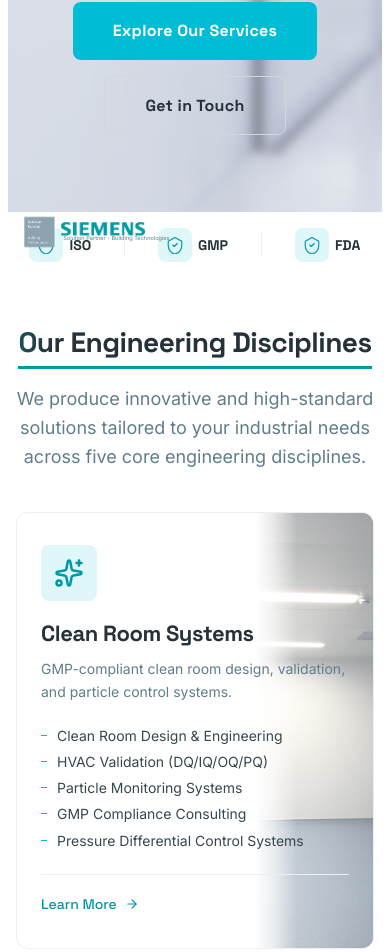
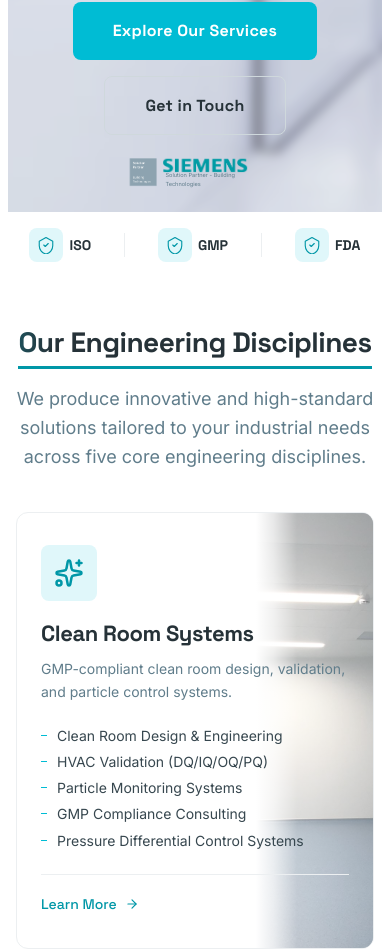
Before and after one commit to ahmeren05/etweb, a Next.js app: page /en in a window 390 px wide. Shown: the part 918-1870 px from the top of the page. Built offline with nearby package versions, Linux system fonts and the light colour scheme.

Commit message:
Center Siemens emblem on mobile when notch is removed

```diff
--- a/src/components/Hero/Hero.module.css
+++ b/src/components/Hero/Hero.module.css
@@ -414,6 +414,15 @@
   .cornerTop {
     display: none !important;
   }
+
+  .siemensEmblem {
+    top: auto;
+    bottom: 90px;
+    left: 50%;
+    right: auto;
+    transform: translateX(-50%) scale(0.7);
+    transform-origin: center bottom;
+  }
 }
 
 /* Shrink under 500px so all 3 fit side-by-side down to 390px min width while remaining large and bold */
@@ -471,12 +480,6 @@
     line-height: 1.15;
   }
 
-  .siemensEmblem {
-    top: auto;
-    bottom: 32px;
-    left: 16px;
-    right: auto;
-  }
   .siemensGreyBoxWrapper {
     width: 44px;
     height: 44px;
```
